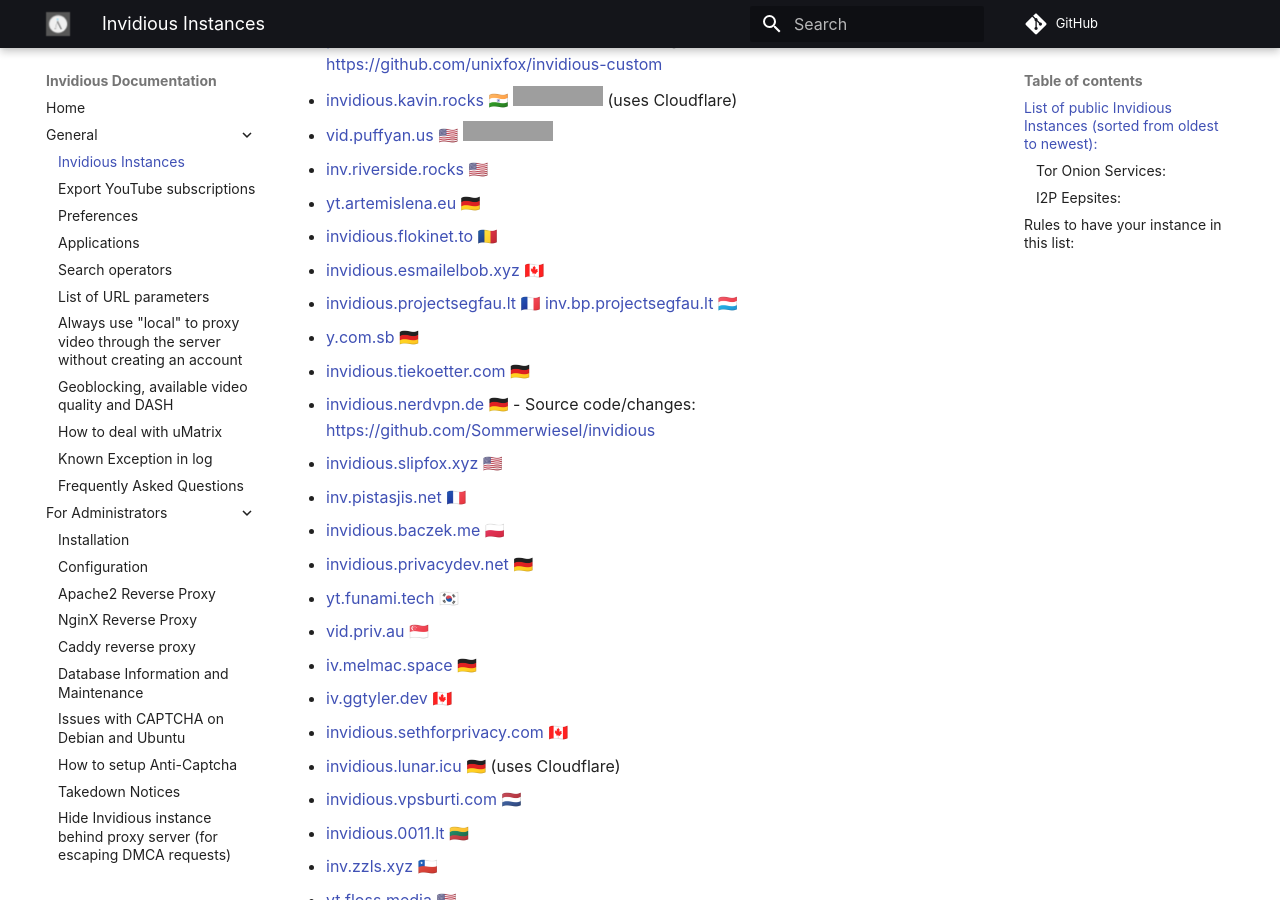
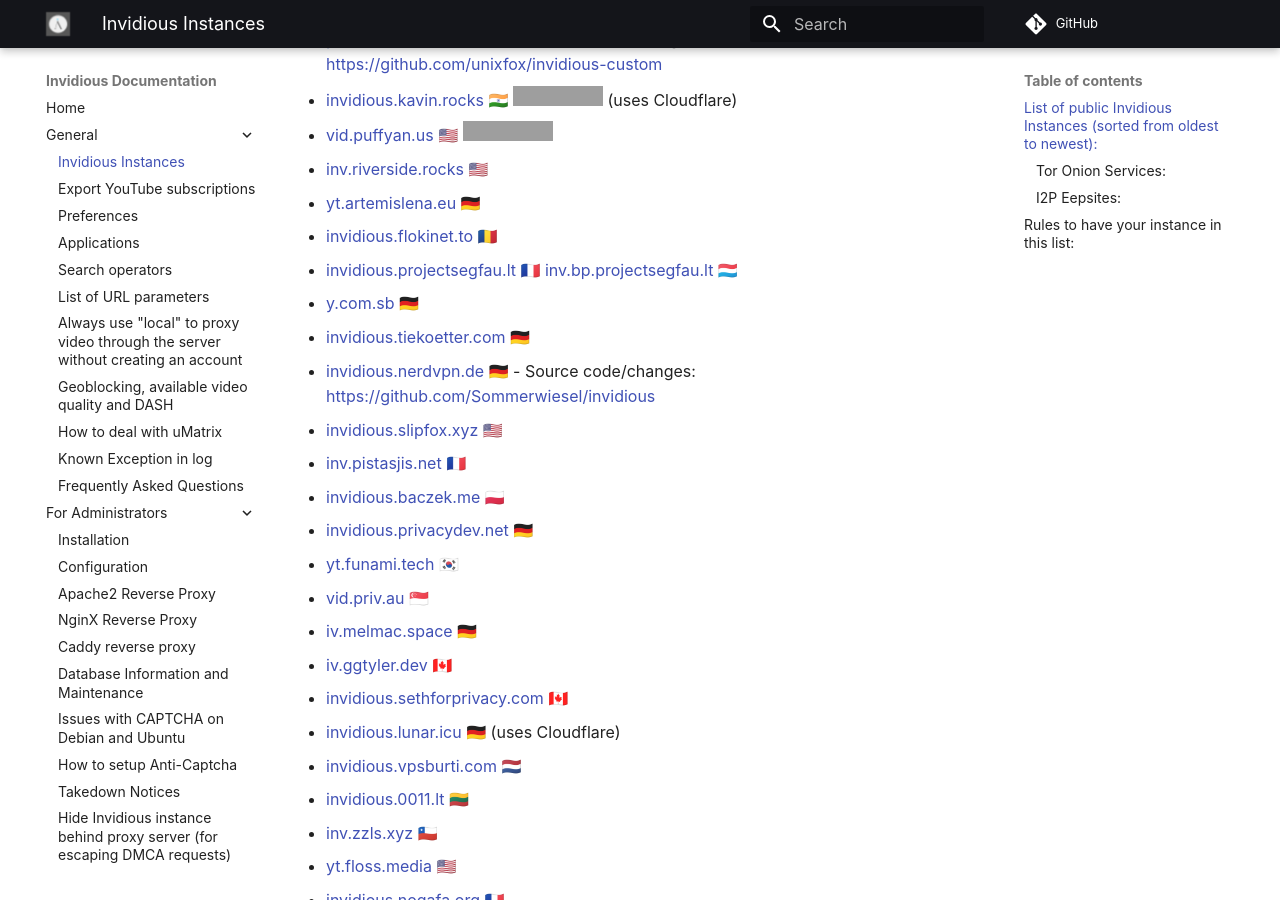
Before and after one commit to iv-org/documentation, an MkDocs documentation site: the page built from docs/instances.md, in a window 1280 px wide and 900 px high, scrolled down 457 px. Built offline with MkDocs 1.6.1 and Material for MkDocs 9.7.7, drawn with Linux system fonts in a browser that asks for light colours; comment, search, counter and statistics services are not loaded; grey boxes are pictures that could not be loaded.

Commit message:
Remove esmailelbob.xyz for hateful TOS update

```diff
--- a/docs/instances.md
+++ b/docs/instances.md
@@ -21,8 +21,6 @@
 * [yt.artemislena.eu](https://yt.artemislena.eu) 🇩🇪
 
 * [invidious.flokinet.to](https://invidious.flokinet.to) 🇷🇴
-
-* [invidious.esmailelbob.xyz](https://invidious.esmailelbob.xyz) 🇨🇦
 
 * [invidious.projectsegfau.lt](https://invidious.projectsegfau.lt) 🇫🇷 [inv.bp.projectsegfau.lt](https://inv.bp.projectsegfau.lt) 🇱🇺
 
```
